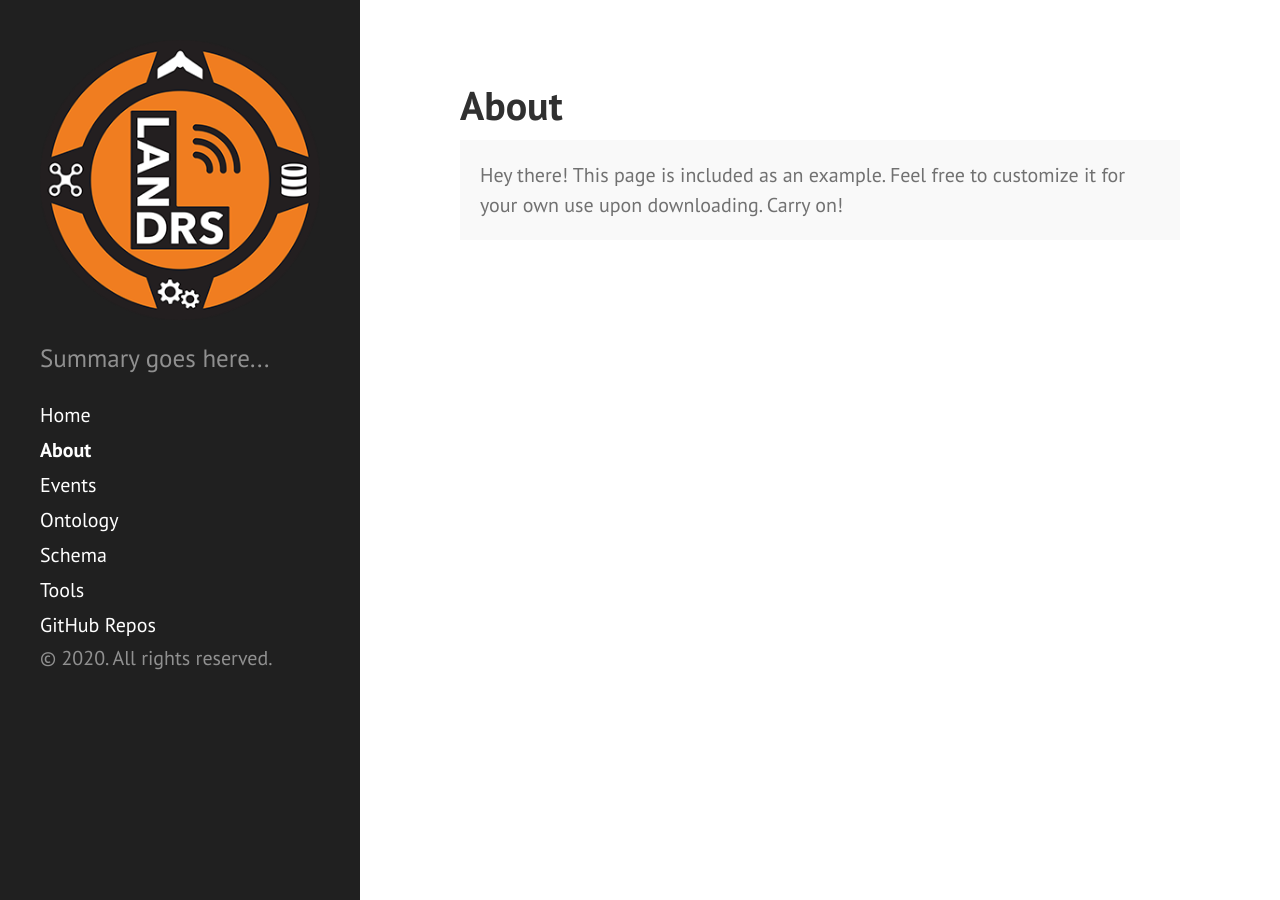
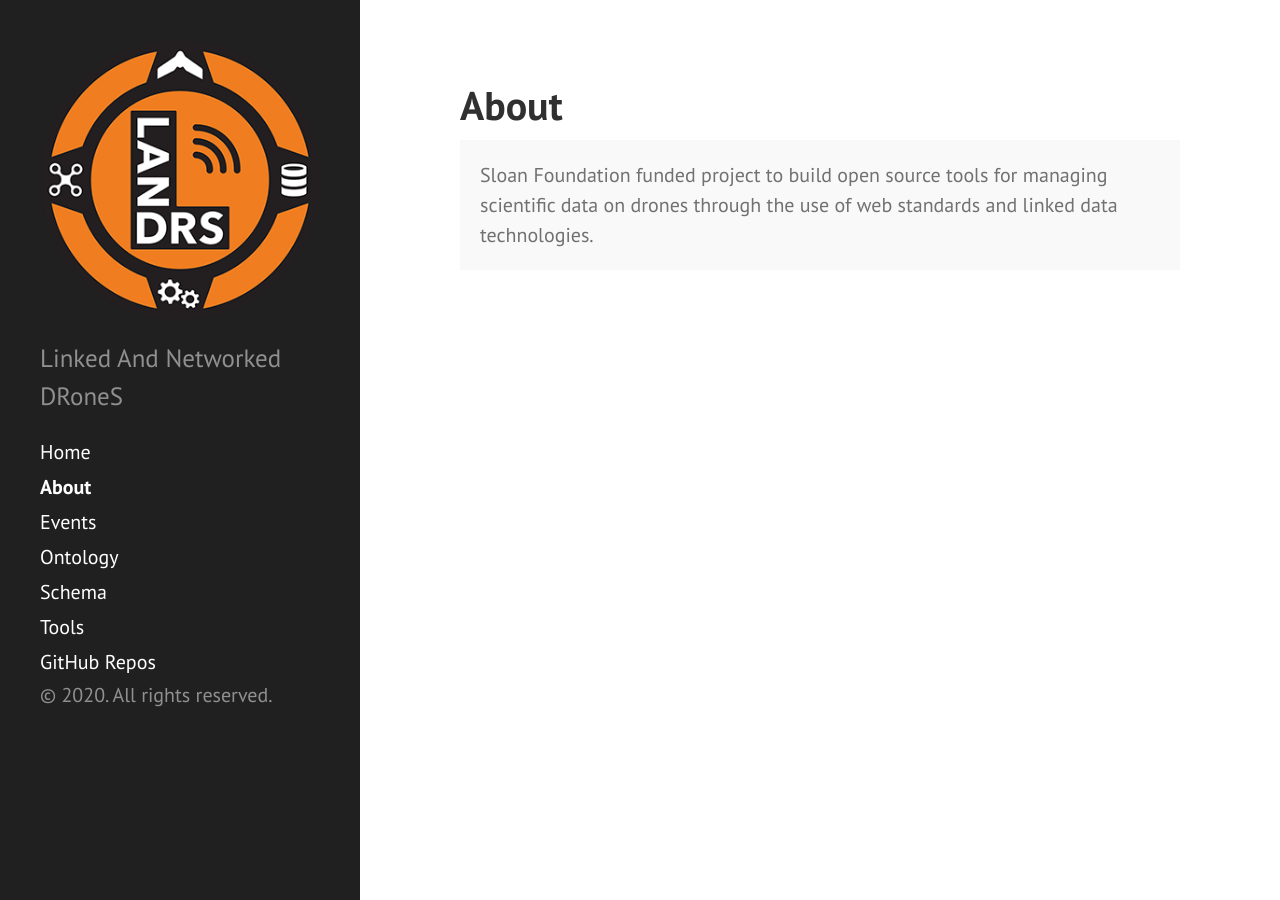
Before and after one commit to landrs-toolkit/landrs-toolkit.github.io, a Jekyll site: the page built from about.md, in a window 1280 px wide. Built offline with Jekyll 4.4.1, drawn with Linux system fonts in a browser that asks for light colours.

Commit message:
Update the tag line and add a simple About.

```diff
--- a/_config.yml
+++ b/_config.yml
@@ -16,7 +16,7 @@
 title: LANDRS
 email: your-email@example.com
 description: >-
-  Summary goes here...
+  Linked And Networked DRoneS
 baseurl: "/" # the subpath of your site, e.g. /blog
 url: "https://www.landrs.org" # the base hostname & protocol for your site, e.g. http://example.com
 twitter_username: jekyllrb
--- a/about.md
+++ b/about.md
@@ -4,5 +4,5 @@ title: About
 ---
 
 <p class="message">
-  Hey there! This page is included as an example. Feel free to customize it for your own use upon downloading. Carry on!
+  Sloan Foundation funded project to build open source tools for managing scientific data on drones through the use of web standards and linked data technologies.
 </p>
```
